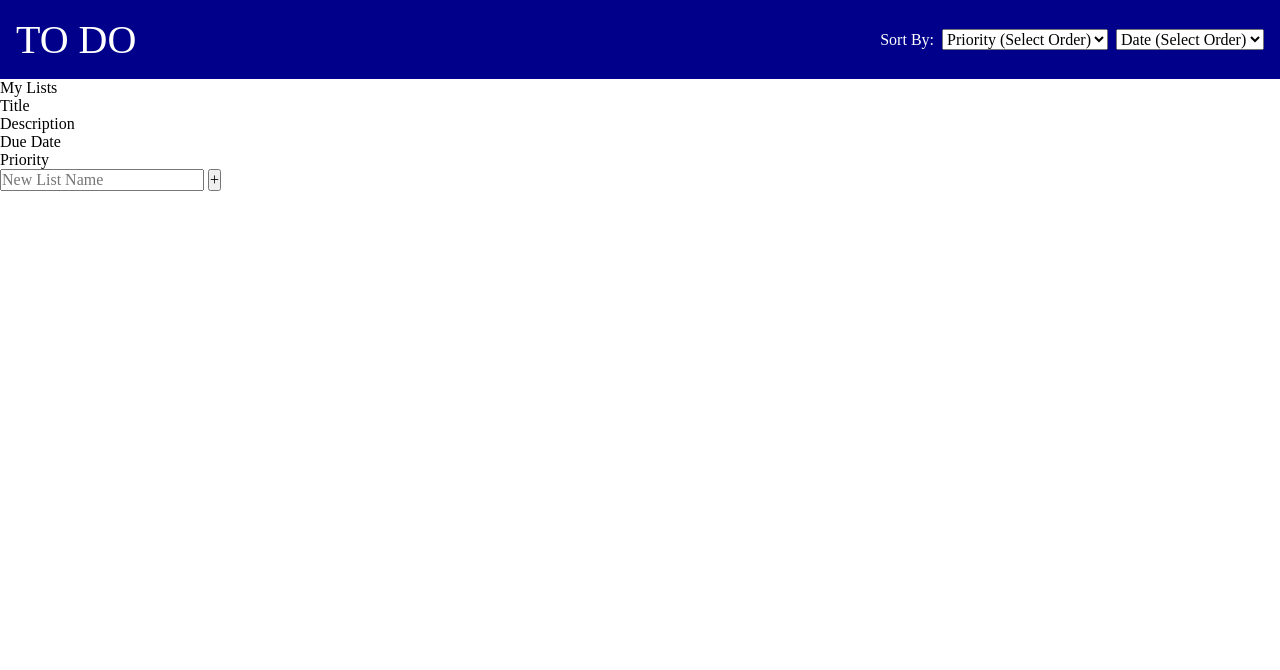
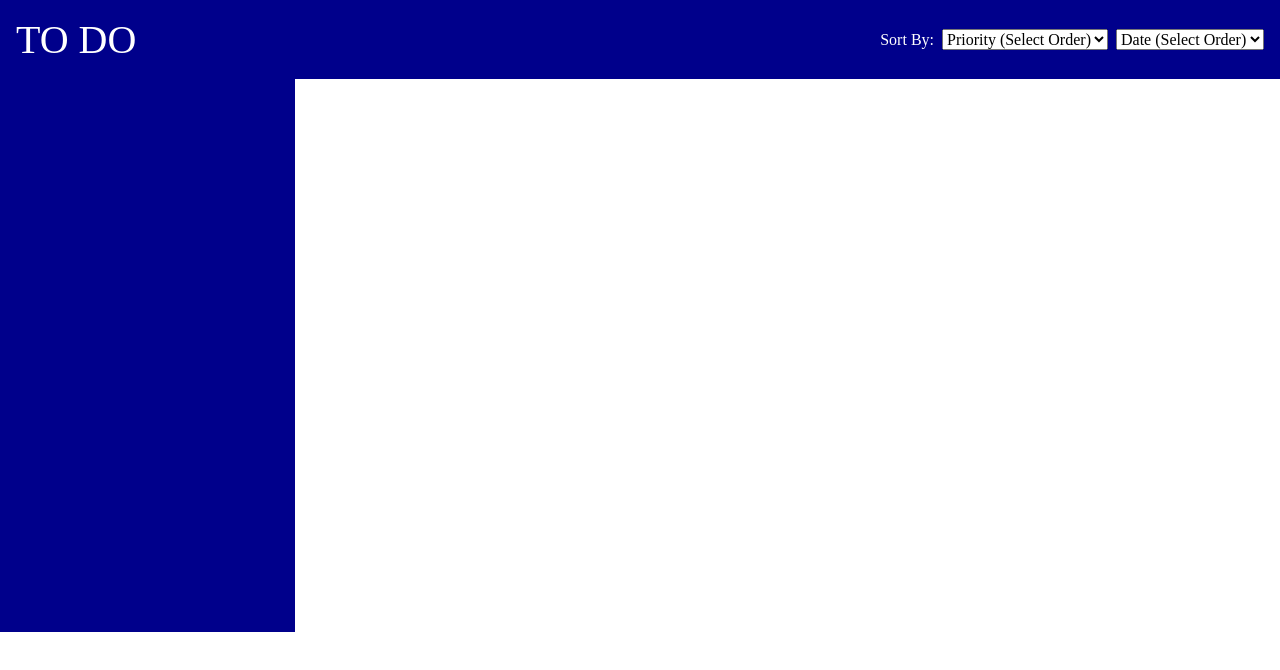
Before and after one commit to nuwan-vpn/The-Odin-Project-Todo-List, a website built with webpack: page src/index.html in a window 1280 px wide. Built offline with nearby package versions, Linux system fonts and the light colour scheme.

Commit message:
style: Add layout and styling for todo app
- Add global reset and box-sizing styles
- Style header with logo and sort options
- Set up grid layout for main content area
- Style sidebar and project area

```diff
--- a/src/css/main.css
+++ b/src/css/main.css
@@ -4,14 +4,21 @@
     box-sizing: border-box;
     font: inherit;
     text-transform: capitalize;
+
 }
 
-/* Header styles */
+body{
+    display: grid;
+    grid-template-rows: 1fr 7fr;
+    grid-auto-columns:auto ;
+}
+
 .header {
     background-color: darkblue;
     color: #fff;
     padding: 1rem;
     display: flex;
+    flex-direction: row;
     justify-content: space-between;
     align-items: center;
 }
@@ -29,3 +36,19 @@
 .sorter select {
     margin-left: 0.5rem;
 }
+
+.content{
+    display: grid;
+    grid-template-columns: 1.5fr 5fr;
+    grid-auto-rows: auto;
+
+}
+
+.sidebar{
+    background-color: darkblue;
+
+}
+
+.project-area{
+    background-color:white;
+}
--- a/src/index.html
+++ b/src/index.html
@@ -28,26 +28,12 @@
     </div>
   </div>
 
-  <div id="content">
+  <div class="content">
+    <div class="sidebar"></div>
+    <div class="project-area">
 
+    </div>
   </div>
-    <div class="all-tasks">
-      <h2 class="task-list-title">My lists</h2>
-      <ul class="task-list">
-        <li class="list-name active-list">Title</li>
-        <li class="list-name">Description</li>
-        <li class="list-name">Due Date</li>
-        <li class="list-name">Priority</li>
-      </ul>
-      <form action="">
-        <input
-          type="text"
-          class="new list"
-          placeholder="new list name"
-          aria-label="new list name"
-        />
-        <button class="btn create" aria-label="create new list">+</button>
-      </form>
-    </div>
+
 </body>
 </html>
```
